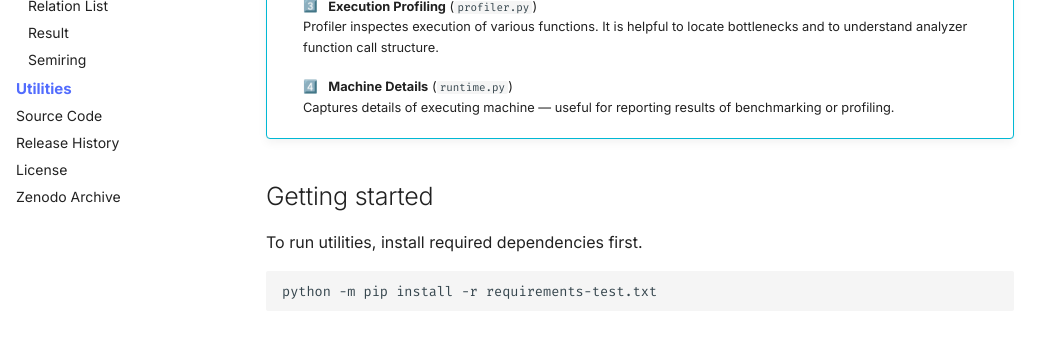
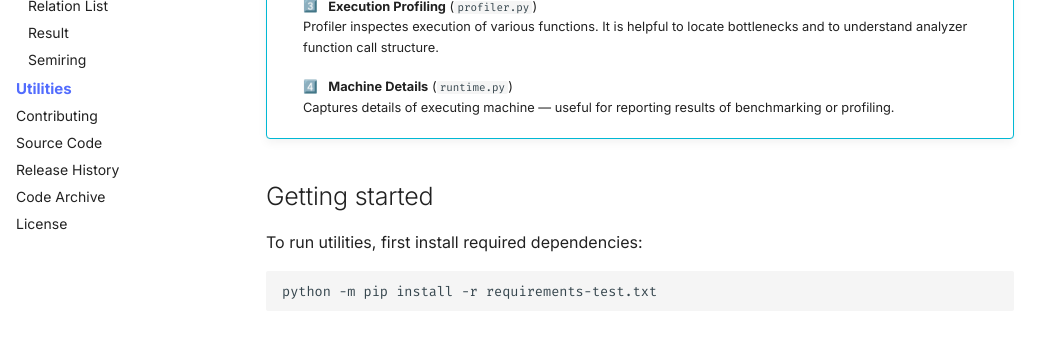
Before and after one commit to statycc/pymwp, an MkDocs documentation site: the page built from docs/utilities.md, in a window 1280 px wide. Shown: the part 509-850 px from the top of the page, without its empty margins (0-1061 px from the left). Built offline with MkDocs 1.6.1 and Material for MkDocs 9.7.7, drawn with Linux system fonts in a browser that asks for light colours; nearby versions of some CDN libraries; emoji names are drawn with the system emoji font; comment, search, counter and statistics services are not loaded.

Commit message:
Improve contribution guidelines (#114)
* improve contribution guidelines
* add note about utils

````diff
--- a/docs/assets/styles.css
+++ b/docs/assets/styles.css
@@ -33,6 +33,10 @@
     color: var(--md-accent-fg-color);
 }
 
+.md-content article {
+    padding-bottom: 3rem;
+}
+
 .md-content article a {
     color: var(--md-accent-fg-color);
 }
--- a/docs/utilities.md
+++ b/docs/utilities.md
@@ -18,7 +18,7 @@
 
 ## Getting started
 
-To run utilities, install required dependencies first.
+To run utilities, first install required dependencies:
 
 ```
 python -m pip install -r requirements-test.txt
--- a/mkdocs.yml
+++ b/mkdocs.yml
@@ -27,10 +27,11 @@
   - Result: result.md
   - Semiring: semiring.md
 - Utilities: utilities.md
+- Contributing: contributing.md
 - Source Code: https://github.com/statycc/pymwp
 - Release History: https://github.com/statycc/pymwp/releases
+- Code Archive: https://doi.org/10.5281/zenodo.7879822
 - License: https://github.com/statycc/pymwp/blob/main/LICENSE
-- Zenodo Archive: https://doi.org/10.5281/zenodo.7879822
 
 theme:
   name: material
````
Also changed, not shown: docs/contributing.md (added, +3 -0 lines), .github/CONTRIBUTING.md, 2 other files.
